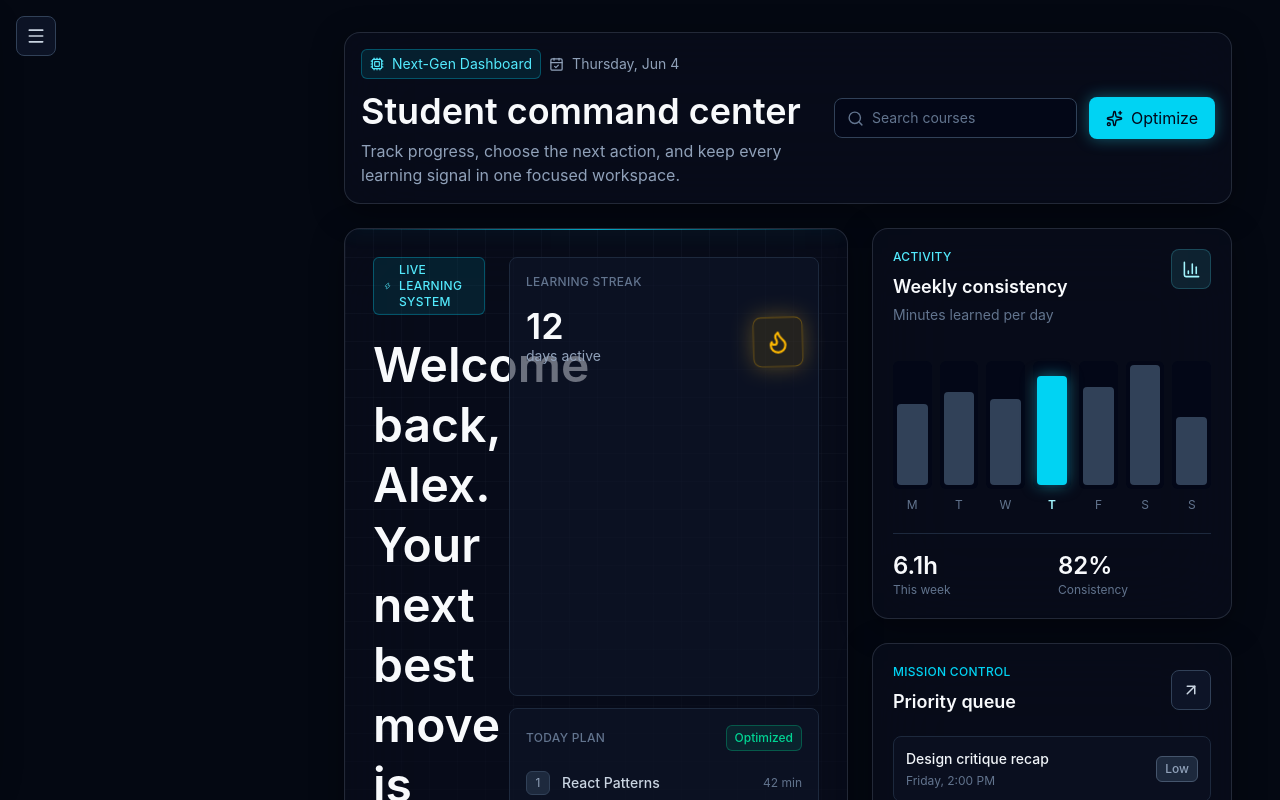
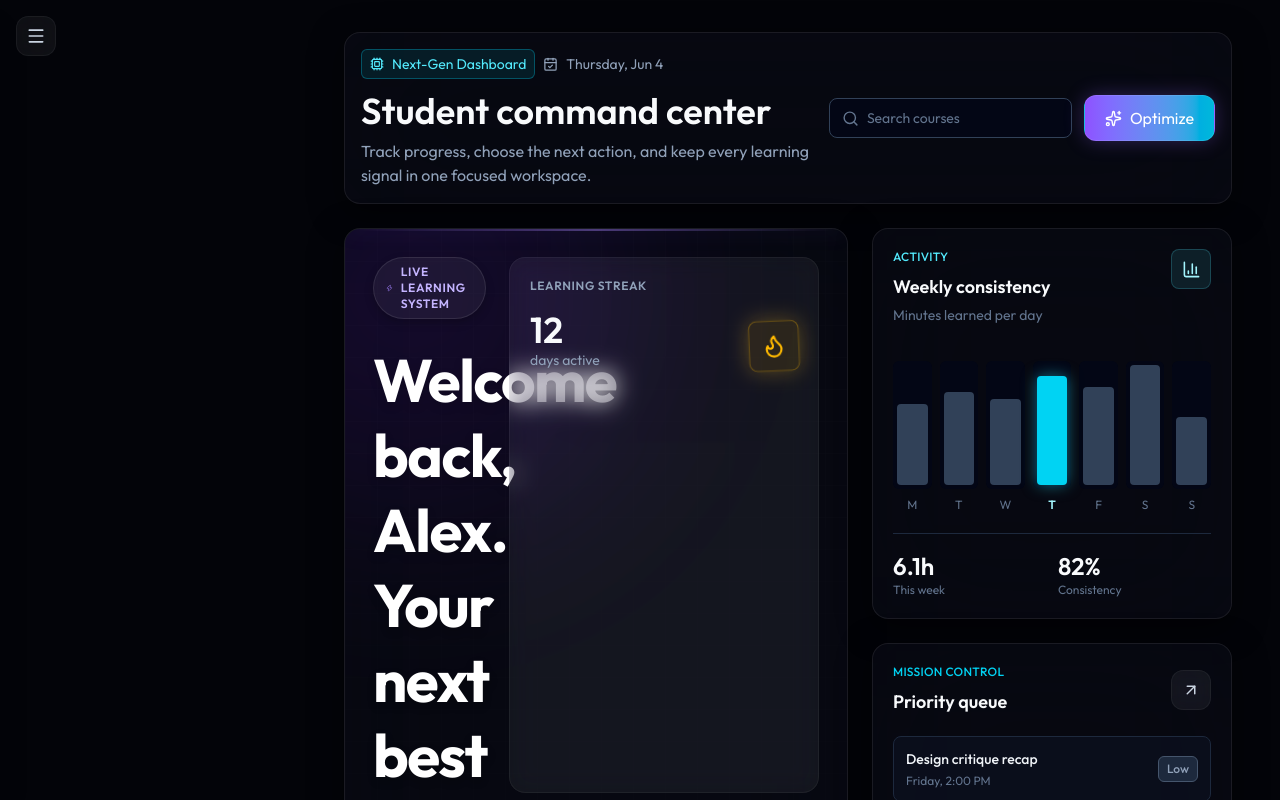
Before and after one commit to chavanpramod-ui/NextGen, a Next.js app: page / in a window 1280 px wide. Shown: the top 800 px of the page. Built offline with nearby package versions, Linux system fonts and the light colour scheme.

Commit message:
feat: apply Aurora Glassmorphism theme and improve UI

```diff
--- a/app/globals.css
+++ b/app/globals.css
@@ -5,10 +5,10 @@
 }
 
 :root {
-  --background: #040812;
+  --background: #030409;
   --foreground: #f8fafc;
-  --panel: rgba(10, 15, 30, 0.65);
-  --panel-border: rgba(148, 163, 184, 0.2);
+  --panel: rgba(12, 14, 25, 0.55);
+  --panel-border: rgba(255, 255, 255, 0.08);
   --muted: #94a3b8;
   color-scheme: dark;
 }
@@ -16,7 +16,7 @@
 @theme inline {
   --color-background: var(--background);
   --color-foreground: var(--foreground);
-  --font-sans: Inter, ui-sans-serif, system-ui, -apple-system, BlinkMacSystemFont, "Segoe UI", sans-serif;
+  --font-sans: "Outfit", Inter, ui-sans-serif, system-ui, -apple-system, BlinkMacSystemFont, "Segoe UI", sans-serif;
   --font-mono: "SFMono-Regular", Consolas, "Liberation Mono", monospace;
 }
 
@@ -25,19 +25,28 @@ html {
   scroll-behavior: smooth;
 }
 
+@keyframes aurora-flow {
+  0% { transform: translate(0, 0) scale(1); }
+  33% { transform: translate(5%, -5%) scale(1.05); }
+  66% { transform: translate(-5%, 5%) scale(0.95); }
+  100% { transform: translate(0, 0) scale(1); }
+}
+
 body {
   min-height: 100%;
   margin: 0;
   overflow-x: hidden;
-  background:
-    radial-gradient(circle at 15% 10%, rgba(56, 189, 248, 0.15), transparent 45rem),
-    radial-gradient(circle at 85% 80%, rgba(139, 92, 246, 0.15), transparent 45rem),
-    linear-gradient(rgba(148, 163, 184, 0.03) 1px, transparent 1px),
-    linear-gradient(90deg, rgba(148, 163, 184, 0.03) 1px, transparent 1px),
-    var(--background);
-  background-size: auto, auto, 32px 32px, 32px 32px;
+  background-color: var(--background);
+  background-image:
+    radial-gradient(circle at 15% 50%, rgba(139, 92, 246, 0.18), transparent 45vw),
+    radial-gradient(circle at 85% 30%, rgba(56, 189, 248, 0.15), transparent 45vw),
+    radial-gradient(circle at 50% 80%, rgba(236, 72, 153, 0.12), transparent 45vw),
+    linear-gradient(rgba(255, 255, 255, 0.015) 1px, transparent 1px),
+    linear-gradient(90deg, rgba(255, 255, 255, 0.015) 1px, transparent 1px);
+  background-size: auto, auto, auto, 40px 40px, 40px 40px;
+  background-attachment: fixed;
   color: var(--foreground);
-  font-family: Inter, ui-sans-serif, system-ui, -apple-system, BlinkMacSystemFont, "Segoe UI", sans-serif;
+  font-family: var(--font-sans);
 }
 
 button,
@@ -86,34 +95,45 @@ input:focus-visible {
   }
 
   .dashboard-panel {
-    @apply rounded-2xl border shadow-[0_8px_32px_rgba(0,0,0,0.36)] backdrop-blur-2xl transition-all duration-300;
+    @apply rounded-2xl border shadow-[0_8px_32px_rgba(0,0,0,0.5)] backdrop-blur-3xl transition-all duration-500 relative overflow-hidden;
     background: var(--panel);
     border-color: var(--panel-border);
   }
 
+  .dashboard-panel::before {
+    content: "";
+    @apply absolute inset-0 opacity-0 transition-opacity duration-500 pointer-events-none;
+    background: radial-gradient(800px circle at var(--mouse-x, 50%) var(--mouse-y, 50%), rgba(255,255,255,0.04), transparent 40%);
+  }
+
+  .dashboard-panel:hover::before {
+    @apply opacity-100;
+  }
+
   .dashboard-panel:hover {
-    box-shadow: 0 12px 48px rgba(56, 189, 248, 0.08);
-    border-color: rgba(56, 189, 248, 0.3);
+    box-shadow: 0 12px 60px rgba(139, 92, 246, 0.12), inset 0 0 0 1px rgba(255,255,255,0.05);
+    border-color: rgba(255, 255, 255, 0.15);
+    transform: translateY(-2px);
   }
 
   .grid-overlay {
     background-image:
-      linear-gradient(rgba(148, 163, 184, 0.08) 1px, transparent 1px),
-      linear-gradient(90deg, rgba(148, 163, 184, 0.08) 1px, transparent 1px);
-    background-size: 28px 28px;
-    mask-image: linear-gradient(to bottom, black, transparent 88%);
+      linear-gradient(rgba(255, 255, 255, 0.03) 1px, transparent 1px),
+      linear-gradient(90deg, rgba(255, 255, 255, 0.03) 1px, transparent 1px);
+    background-size: 32px 32px;
+    mask-image: linear-gradient(to bottom, black, transparent 80%);
   }
 
   .primary-button {
-    @apply inline-flex min-h-10 items-center justify-center gap-2 rounded-lg border border-cyan-400/50 bg-cyan-400 px-4 py-2 text-sm font-semibold text-slate-950 shadow-[0_0_15px_rgba(34,211,238,0.4)] transition-all hover:scale-105 hover:bg-cyan-300 hover:shadow-[0_0_25px_rgba(34,211,238,0.6)];
+    @apply inline-flex min-h-10 items-center justify-center gap-2 rounded-xl border border-white/10 bg-gradient-to-r from-violet-500 to-cyan-500 px-5 py-2.5 text-sm font-semibold text-white shadow-[0_0_20px_rgba(139,92,246,0.3)] transition-all duration-300 hover:scale-[1.02] hover:shadow-[0_0_30px_rgba(34,211,238,0.5)] hover:border-white/20 active:scale-95;
   }
 
   .secondary-button {
-    @apply inline-flex min-h-10 items-center justify-center gap-2 rounded-lg border border-slate-700 bg-slate-900/60 px-4 py-2 text-sm font-medium text-slate-200 transition-all hover:scale-105 hover:border-cyan-400/50 hover:bg-slate-800 hover:text-cyan-100 hover:shadow-[0_0_15px_rgba(34,211,238,0.2)];
+    @apply inline-flex min-h-10 items-center justify-center gap-2 rounded-xl border border-white/5 bg-white/5 px-5 py-2.5 text-sm font-medium text-slate-200 backdrop-blur-md transition-all duration-300 hover:scale-[1.02] hover:bg-white/10 hover:text-white hover:border-white/15 hover:shadow-[0_8px_20px_rgba(0,0,0,0.2)] active:scale-95;
   }
 
   .icon-button {
-    @apply inline-flex h-10 w-10 shrink-0 items-center justify-center rounded-lg border border-slate-700 bg-slate-900/80 text-slate-300 transition-all hover:scale-110 hover:border-cyan-400/50 hover:text-cyan-100;
+    @apply inline-flex h-10 w-10 shrink-0 items-center justify-center rounded-xl border border-white/5 bg-white/5 text-slate-300 backdrop-blur-md transition-all duration-300 hover:scale-110 hover:bg-white/10 hover:text-white hover:border-white/15 hover:shadow-[0_8px_20px_rgba(0,0,0,0.2)] active:scale-95;
   }
 
   .search-control {
--- a/app/layout.tsx
+++ b/app/layout.tsx
@@ -1,5 +1,9 @@
 import type { Metadata } from "next";
+import { Inter, Outfit } from "next/font/google";
 import "./globals.css";
+
+const inter = Inter({ subsets: ["latin"], variable: "--font-inter" });
+const outfit = Outfit({ subsets: ["latin"], variable: "--font-outfit" });
 
 export const metadata: Metadata = {
   title: "Next-Gen Learning Dashboard",
@@ -12,7 +16,7 @@ export default function RootLayout({
   children: React.ReactNode;
 }>) {
   return (
-    <html lang="en" className="h-full antialiased">
+    <html lang="en" className={`h-full antialiased ${inter.variable} ${outfit.variable}`}>
       <body className="min-h-full flex flex-col">{children}</body>
     </html>
   );
--- a/components/HeroTile.tsx
+++ b/components/HeroTile.tsx
@@ -26,33 +26,46 @@ export function HeroTile({ userName, streakDays }: HeroTileProps) {
     <motion.section
       initial={{ opacity: 0, y: 16 }}
       animate={{ opacity: 1, y: 0 }}
-      transition={{ duration: 0.5, ease: [0.16, 1, 0.3, 1] }}
+      transition={{ duration: 0.6, ease: [0.16, 1, 0.3, 1] }}
       onMouseMove={handleMouseMove}
       onMouseLeave={() => {
         pointerX.set(0);
         pointerY.set(0);
       }}
-      style={{ rotateX, rotateY, transformStyle: 'preserve-3d' }}
+      style={{ rotateX, rotateY, transformStyle: 'preserve-3d', '--mouse-x': useTransform(pointerX, [-0.5, 0.5], ['0%', '100%']), '--mouse-y': useTransform(pointerY, [-0.5, 0.5], ['0%', '100%']) } as any}
       className="dashboard-panel relative min-h-[360px] overflow-hidden p-5 sm:p-6 lg:p-7"
     >
-      <div className="absolute inset-0 grid-overlay opacity-60" />
+      <div className="absolute inset-0 grid-overlay opacity-40 mix-blend-overlay" />
+
+      {/* Glowing Orbs */}
       <motion.div
-        animate={{ opacity: [0.4, 0.8, 0.4] }}
-        transition={{ duration: 4, repeat: Infinity, ease: 'easeInOut' }}
-        className="absolute inset-x-0 top-0 h-px bg-gradient-to-r from-transparent via-cyan-400 to-transparent shadow-[0_0_20px_rgba(34,211,238,0.8)]"
+        animate={{ scale: [1, 1.2, 1], opacity: [0.3, 0.5, 0.3] }}
+        transition={{ duration: 8, repeat: Infinity, ease: 'easeInOut' }}
+        className="absolute -top-32 -left-32 h-96 w-96 rounded-full bg-violet-600/30 blur-[100px] pointer-events-none"
+      />
+      <motion.div
+        animate={{ scale: [1, 1.3, 1], opacity: [0.2, 0.4, 0.2] }}
+        transition={{ duration: 10, repeat: Infinity, ease: 'easeInOut', delay: 1 }}
+        className="absolute -bottom-32 -right-32 h-96 w-96 rounded-full bg-cyan-600/30 blur-[100px] pointer-events-none"
+      />
+
+      <motion.div
+        animate={{ opacity: [0.4, 1, 0.4] }}
+        transition={{ duration: 3, repeat: Infinity, ease: 'easeInOut' }}
+        className="absolute inset-x-0 top-0 h-[2px] bg-gradient-to-r from-transparent via-violet-400 to-transparent shadow-[0_0_20px_rgba(139,92,246,0.8)]"
       />
 
       <div className="relative z-10 grid h-full gap-6 lg:grid-cols-[minmax(0,1fr)_310px]">
         <div className="flex min-w-0 flex-col justify-between gap-8">
-          <div style={{ transform: 'translateZ(20px)' }}>
-            <div className="inline-flex items-center gap-2 rounded-md border border-cyan-400/30 bg-cyan-400/10 px-2.5 py-1 text-xs font-medium uppercase tracking-wide text-cyan-300">
-              <Zap size={14} />
+          <div style={{ transform: 'translateZ(30px)' }}>
+            <div className="inline-flex items-center gap-2 rounded-full border border-white/10 bg-white/5 backdrop-blur-md px-3 py-1.5 text-xs font-semibold uppercase tracking-wider text-violet-300 shadow-[0_4px_10px_rgba(0,0,0,0.2)]">
+              <Zap size={14} className="text-violet-400" />
               Live learning system
             </div>
-            <h2 className="mt-5 max-w-3xl text-3xl font-semibold leading-tight tracking-normal text-slate-50 sm:text-4xl lg:text-5xl">
+            <h2 className="mt-6 max-w-3xl text-4xl font-bold leading-tight tracking-tight text-white sm:text-5xl lg:text-6xl drop-shadow-lg font-outfit">
               Welcome back, {userName}. Your next best move is ready.
             </h2>
-            <p className="mt-4 max-w-2xl text-sm leading-6 text-slate-400 sm:text-base">
+            <p className="mt-4 max-w-2xl text-base leading-relaxed text-slate-300 sm:text-lg mix-blend-plus-lighter">
               Continue the React architecture module, then clear the database lab while your focus score is trending up.
             </p>
           </div>
@@ -69,9 +82,10 @@ export function HeroTile({ userName, streakDays }: HeroTileProps) {
           </div>
         </div>
 
-        <div className="grid gap-3 sm:grid-cols-2 lg:grid-cols-1" style={{ transform: 'translateZ(15px)' }}>
-          <div className="group rounded-lg border border-slate-800 bg-slate-900/60 p-4 transition-all hover:border-amber-400/30 hover:bg-slate-800/80">
-            <p className="text-xs font-medium uppercase tracking-wide text-slate-500">
+        <div className="grid gap-3 sm:grid-cols-2 lg:grid-cols-1" style={{ transform: 'translateZ(20px)' }}>
+          <div className="group rounded-2xl border border-white/5 bg-white/5 backdrop-blur-md p-5 transition-all hover:border-white/15 hover:bg-white/10 hover:shadow-[0_8px_30px_rgba(251,191,36,0.15)] relative overflow-hidden">
+            <div className="absolute -right-10 -top-10 h-32 w-32 rounded-full bg-amber-500/20 blur-[40px] pointer-events-none transition-opacity group-hover:opacity-100 opacity-0" />
+            <p className="text-xs font-semibold uppercase tracking-wider text-slate-400">
               Learning streak
             </p>
             <div className="mt-4 flex items-end justify-between gap-4">
@@ -89,16 +103,17 @@ export function HeroTile({ userName, streakDays }: HeroTileProps) {
             </div>
           </div>
 
-          <div className="rounded-lg border border-slate-800 bg-slate-900/60 p-4 transition-all hover:border-emerald-400/30 hover:bg-slate-800/80">
-            <div className="flex items-center justify-between gap-4">
-              <p className="text-xs font-medium uppercase tracking-wide text-slate-500">
+          <div className="group rounded-2xl border border-white/5 bg-white/5 backdrop-blur-md p-5 transition-all hover:border-white/15 hover:bg-white/10 hover:shadow-[0_8px_30px_rgba(16,185,129,0.15)] relative overflow-hidden">
+            <div className="absolute -right-10 -bottom-10 h-32 w-32 rounded-full bg-emerald-500/20 blur-[40px] pointer-events-none transition-opacity group-hover:opacity-100 opacity-0" />
+            <div className="flex items-center justify-between gap-4 relative z-10">
+              <p className="text-xs font-semibold uppercase tracking-wider text-slate-400">
                 Today plan
               </p>
-              <span className="rounded-md border border-emerald-400/30 bg-emerald-400/10 px-2 py-1 text-xs font-medium text-emerald-400">
+              <span className="rounded-full border border-emerald-400/30 bg-emerald-400/10 px-3 py-1 text-xs font-bold text-emerald-400 shadow-[0_0_10px_rgba(16,185,129,0.2)]">
                 Optimized
               </span>
             </div>
-            <div className="mt-5 space-y-4">
+            <div className="mt-5 space-y-4 relative z-10">
               {[
                 ['React Patterns', '42 min'],
                 ['Schema Lab', '30 min'],
```
